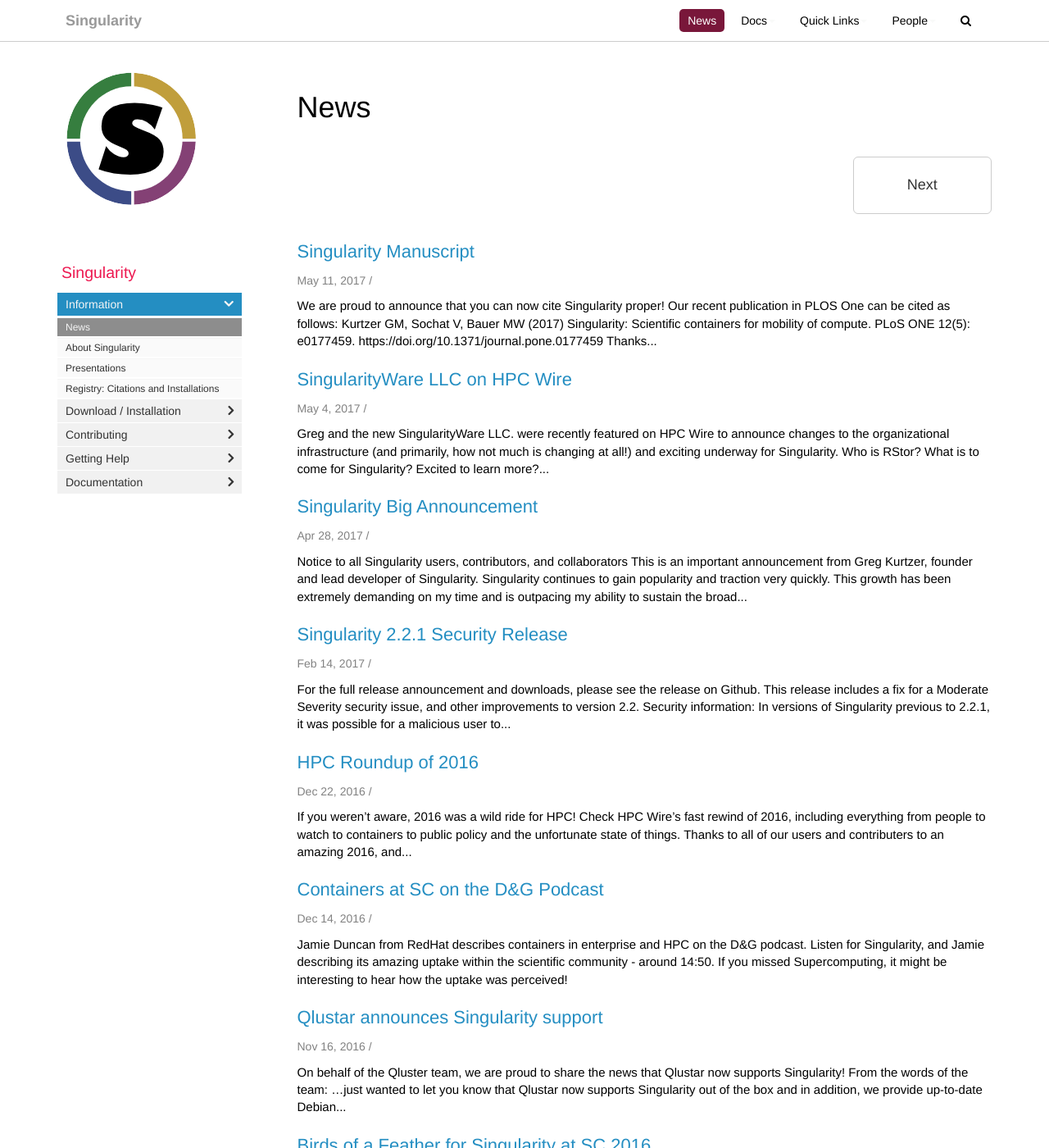
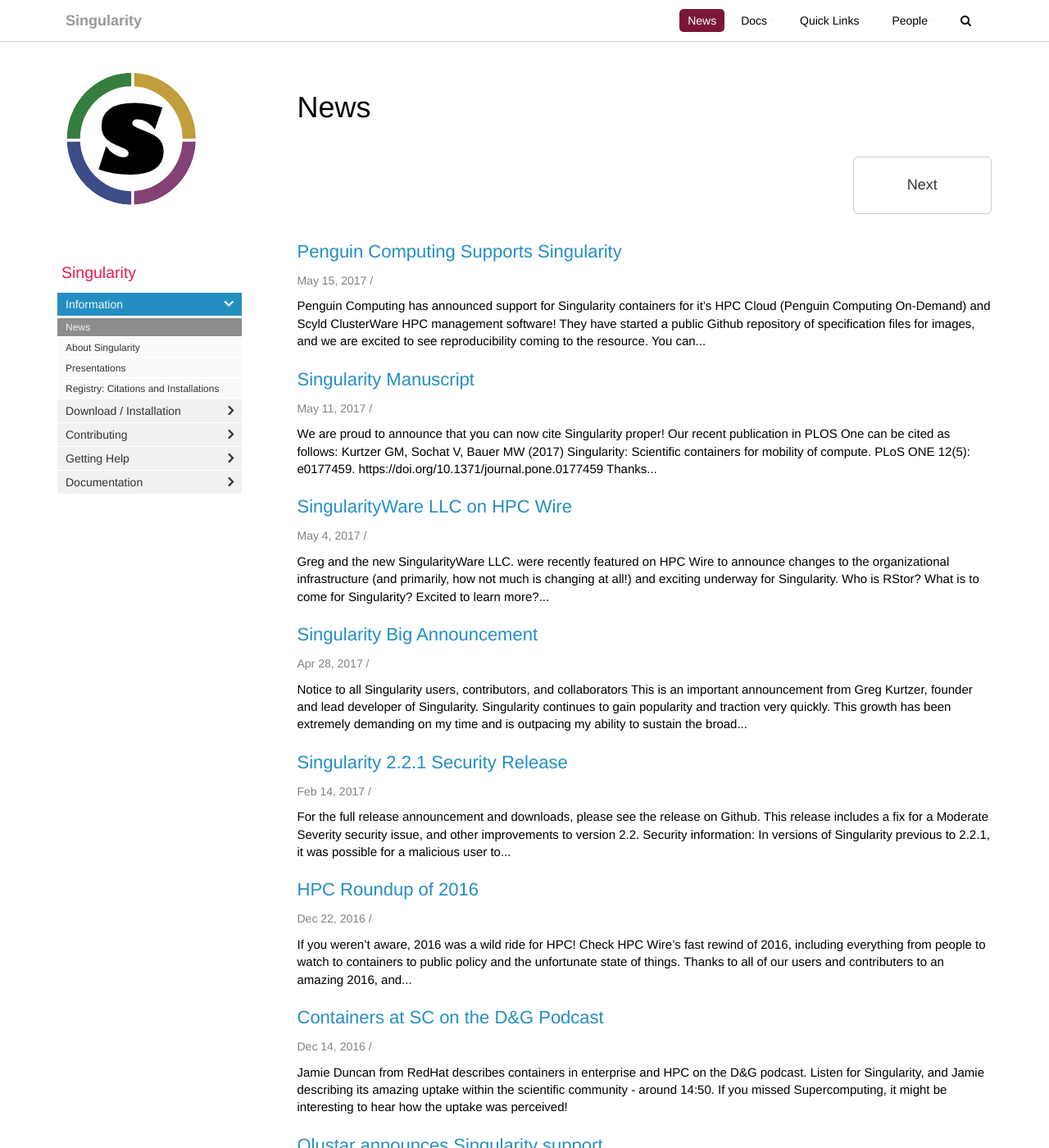
Before and after one commit to singularityware/singularityware.github.io, a Jekyll site: the page built from pages/news/news.html, in a window 1280 px wide and 1400 px high. Shown: the whole window at 82% size. Built offline with Jekyll 4.4.1, drawn with Linux system fonts in a browser that asks for light colours; nearby versions of some CDN libraries; comment, search, counter and statistics services are not loaded; some of the changed text lies outside the part shown.

Commit message:
adding Penguin Computing HPC Wire release

```diff
--- a/_data/slides.yml
+++ b/_data/slides.yml
@@ -17,6 +17,9 @@
           external_url: https://docs.google.com/presentation/d/1qAh0vXmmFW0MtV5qKZhruxQNknNQnGItQ25Q0A1GX8Q/pub?start=false&loop=false&delayms=3000
     - title: Code and Tutorials
       folderitems:
+        - title: Singularity @ POD (Penguin Computing)
+          external_url: https://pod.penguincomputing.com/documentation/Singularity
+          date: 5/2017
         - title: Singularity @ NIH Documentation
           external_url: https://hpc.nih.gov/apps/singularity.html
           date: 3/2017
--- /dev/null
+++ b/_posts/news/2017-05-15-penguin-computing.md
@@ -0,0 +1,16 @@
+---
+title:  "Penguin Computing Supports Singularity"
+category: news
+permalink: 2017-penguin-computing
+---
+
+Penguin Computing <a href="https://www.hpcwire.com/off-the-wire/penguin-computing-announces-support-singularity-containers-pod-hpc-cloud-scyld-clusterware-hpc-cluster-management-solution/" target="_blank">has announced</a> support for Singularity containers for it's HPC Cloud (Penguin Computing On-Demand) and Scyld ClusterWare HPC management software! They have started <a href="https://github.com/PenguinComputing/pod" target="_blank">a public Github repository</a> of specification files for images, and we are excited to see reproducibility coming to the resource.
+
+You can see their <a href="https://pod.penguincomputing.com/documentation/Singularity" target="_blank">documentation for Singularity containers</a> and to learn more about Penguin Computing,
+visit <a href="https://www.penguincompting.com" target="_blank">Penguin Computing</a>.
+
+![/assets/img/posts/news/penguin-computing.png](/assets/img/posts/news/penguin-computing.png)
+
+Read about the details at the <a href="https://www.hpcwire.com/off-the-wire/penguin-computing-announces-support-singularity-containers-pod-hpc-cloud-scyld-clusterware-hpc-cluster-management-solution/" target="_blank">press release</a> on HPC Wire.
+
+{% include links.html %}
```
Also changed, not shown: assets/img/posts/news/penguin-computing.png (added).
